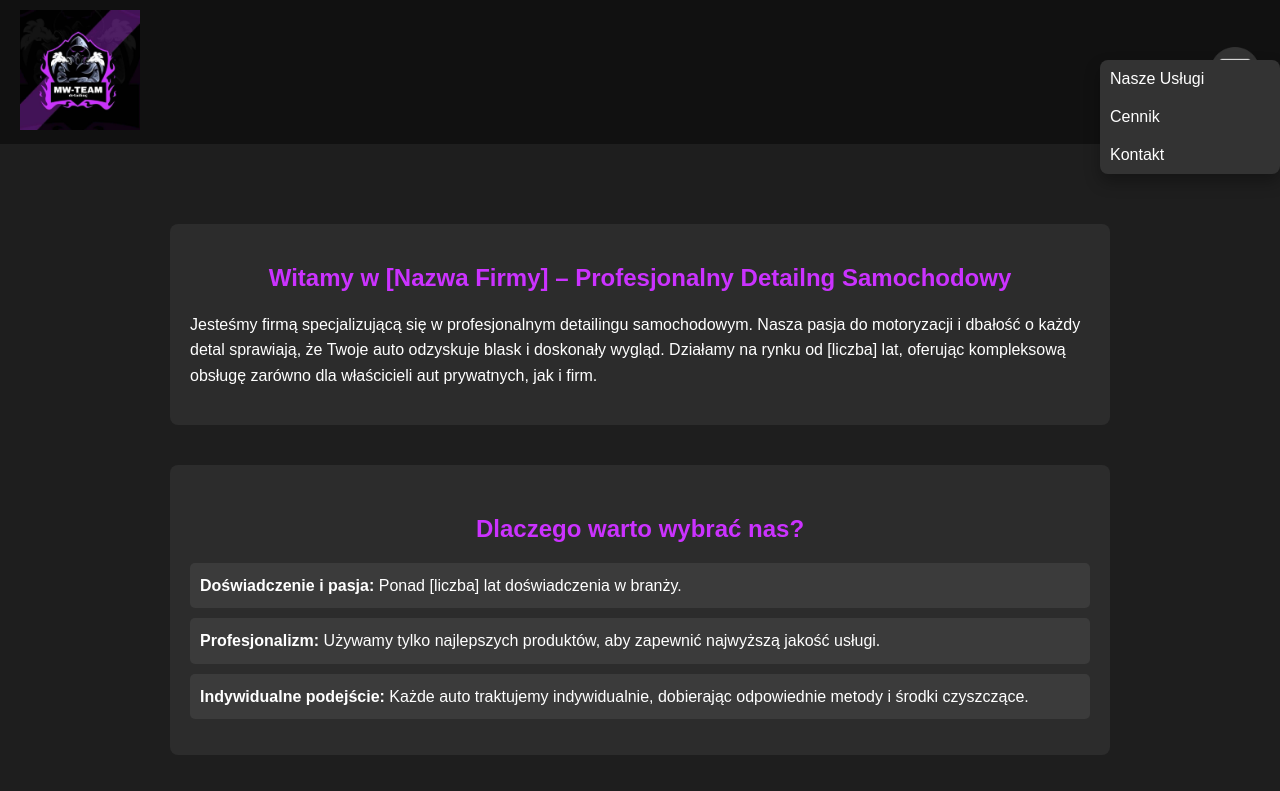
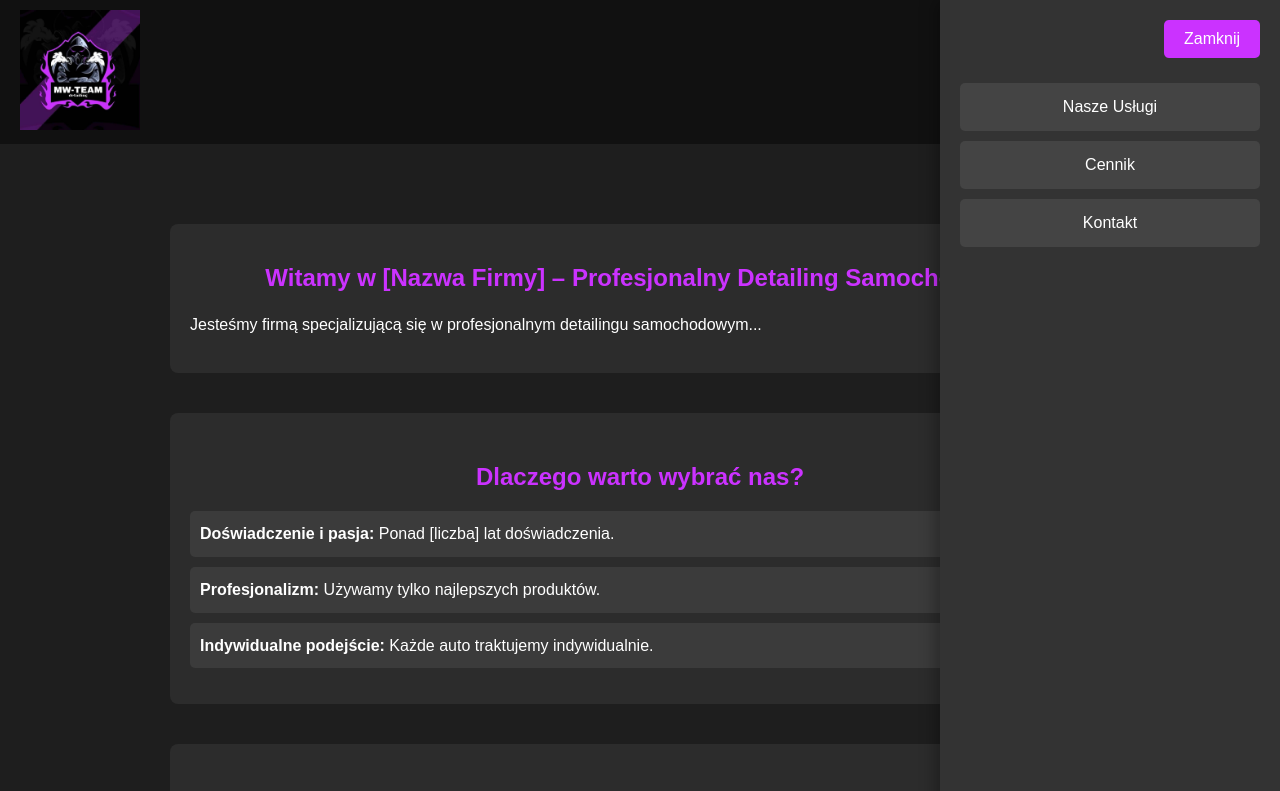
Before and after one commit to Machux133/Detailing-website, a plain HTML site: page index.html in a window 1280 px wide. Both pictures are taken after a click on the picture 1235 px from the left and 72 px from the top of the page. Shown: the top 791 px of the page. Drawn offline with Linux system fonts and the light colour scheme.

Commit message:
Update index.html

```diff
--- a/index.html
+++ b/index.html
@@ -3,14 +3,15 @@
 <head>
     <meta charset="UTF-8">
     <meta name="viewport" content="width=device-width, initial-scale=1.0">
-    <title>[Nazwa Firmy] - Detailng Samochodowy</title>
+    <title>[Nazwa Firmy] - Detailing Samochodowy</title>
     <style>
-        /* Styl globalny */
+        /* Global Styles */
         body {
             margin: 0;
             font-family: 'Arial', sans-serif;
             background-color: #1e1e1e;
             color: #fff;
+            overflow-x: hidden;
         }
 
         header {
@@ -21,49 +22,77 @@
             align-items: center;
         }
 
-        /* Logo */
         .logo {
-            width: 120px; /* Możesz dostosować szerokość logo */
+            width: 120px;
             height: auto;
         }
 
-        /* Styl dla obrazka menu (stack.png) */
         .menu-icon {
             width: 50px;
             height: 50px;
             cursor: pointer;
         }
 
-        /* Styl dla menu rozwijanego */
+        /* Dropdown Menu Styles */
         .dropdown {
-            display: none;
-            position: absolute;
-            top: 60px; /* Otwiera się 50px poniżej obrazka */
-            right: 0;  /* Menu pojawi się po prawej stronie */
+            position: fixed;
+            top: 0;
+            right: 0;
+            transform: translateX(100%); /* Menu is fully hidden initially */
+            width: 300px;
+            height: 100%;
             background-color: #333;
-            min-width: 180px;
-            border-radius: 8px;
-            box-shadow: 0 8px 16px rgba(0, 0, 0, 0.3);
+            display: flex;
+            flex-direction: column;
+            padding: 20px;
+            box-shadow: -5px 0 15px rgba(0, 0, 0, 0.3);
+            transition: transform 0.4s ease-in-out;
+            z-index: 1000;
+        }
+
+        .dropdown.open {
+            transform: translateX(0); /* Menu slides into view */
         }
 
         .dropdown a {
             color: white;
-            padding: 10px;
+            padding: 15px 10px;
             text-decoration: none;
-            display: block;
+            margin: 5px 0;
+            background-color: #444;
+            border-radius: 5px;
+            text-align: center;
         }
 
         .dropdown a:hover {
-            background-color: #cb32ff; /* Zmieniony kolor tła na #cb32ff */
+            background-color: #cb32ff;
         }
 
-        /* Styl sekcji */
+        /* Close Button Styles */
+        .close-button {
+            margin-left: auto;
+            margin-bottom: 20px;
+            background-color: #cb32ff;
+            color: white;
+            border: none;
+            padding: 10px 20px;
+            border-radius: 5px;
+            font-size: 16px;
+            cursor: pointer;
+            text-align: center;
+        }
+
+        .close-button:hover {
+            background-color: #e76f51;
+        }
+
+        /* Main Content */
         main {
             padding: 40px 20px;
         }
 
         h1, h2 {
-            color: #cb32ff; /* Zmieniony kolor nagłówków na #cb32ff */
+            color: #cb32ff;
             text-align: center;
         }
 
@@ -111,7 +140,7 @@
         }
 
         .contact button, .booking button {
-            background-color: #cb32ff; /* Zmieniony kolor przycisków na #cb32ff */
+            background-color: #cb32ff;
             border: none;
             padding: 15px;
             border-radius: 5px;
@@ -139,15 +168,13 @@
 
     <header>
         <a href="#home">
-            <!-- Logo firmy (obrazek) -->
             <img src="logo.jpg" alt="[Nazwa Firmy]" class="logo">
         </a>
-        <!-- Menu ikona (obrazek stack.png) do rozwinięcia menu -->
         <img src="stack.png" alt="Menu" class="menu-icon" onclick="toggleMenu()">
     </header>
 
     <div class="dropdown" id="dropdownMenu">
-        <!-- Lista rozwijana z linkami -->
+        <button class="close-button" onclick="closeMenu()">Zamknij</button>
         <a href="#uslugi" onclick="closeMenu()">Nasze Usługi</a>
         <a href="#cennik" onclick="closeMenu()">Cennik</a>
         <a href="#kontakt" onclick="closeMenu()">Kontakt</a>
@@ -155,26 +182,22 @@
 
     <main>
         <section id="home" class="about-us">
-            <h1>Witamy w [Nazwa Firmy] – Profesjonalny Detailng Samochodowy</h1>
-            <p>Jesteśmy firmą specjalizującą się w profesjonalnym detailingu samochodowym. Nasza pasja do motoryzacji i dbałość o każdy detal sprawiają, że Twoje auto odzyskuje blask i doskonały wygląd. Działamy na rynku od [liczba] lat, oferując kompleksową obsługę zarówno dla właścicieli aut prywatnych, jak i firm.</p>
+            <h1>Witamy w [Nazwa Firmy] – Profesjonalny Detailing Samochodowy</h1>
+            <p>Jesteśmy firmą specjalizującą się w profesjonalnym detailingu samochodowym...</p>
         </section>
 
         <section class="why-choose-us">
             <h2>Dlaczego warto wybrać nas?</h2>
             <ul>
-                <li><strong>Doświadczenie i pasja:</strong> Ponad [liczba] lat doświadczenia w branży.</li>
-                <li><strong>Profesjonalizm:</strong> Używamy tylko najlepszych produktów, aby zapewnić najwyższą jakość usługi.</li>
-                <li><strong>Indywidualne podejście:</strong> Każde auto traktujemy indywidualnie, dobierając odpowiednie metody i środki czyszczące.</li>
+                <li><strong>Doświadczenie i pasja:</strong> Ponad [liczba] lat doświadczenia.</li>
+                <li><strong>Profesjonalizm:</strong> Używamy tylko najlepszych produktów.</li>
+                <li><strong>Indywidualne podejście:</strong> Każde auto traktujemy indywidualnie.</li>
             </ul>
         </section>
 
         <section id="uslugi" class="services">
             <h2>Nasze Usługi</h2>
-            <p><strong>Mycie i Detailing Zewnętrzny:</strong> Mycie ręczne, dekontaminacja lakieru, polerowanie, woskowanie. Cena: [kwota]</p>
-            <p><strong>Detailing Wnętrza:</strong> Czyszczenie tapicerki, odkurzanie, pranie dywaników, pielęgnacja kokpitu. Cena: [kwota]</p>
-            <p><strong>Pielęgnacja Skóry:</strong> Czyszczenie i impregnacja tapicerki skórzanej. Cena: [kwota]</p>
-            <p><strong>Polerowanie Lakieru i Usuwanie Rys:</strong> Polerowanie i odświeżenie lakieru, usuwanie drobnych rys i zarysowań. Cena: [kwota]</p>
-            <p><strong>Powłoka Ceramiczna:</strong> Aplikacja powłoki ceramicznej dla ochrony lakieru. Cena: [kwota]</p>
+            <p><strong>Mycie i Detailing Zewnętrzny:</strong> Mycie ręczne, dekontaminacja...</p>
         </section>
 
         <section id="cennik" class="pricing">
@@ -182,9 +205,6 @@
             <ul>
                 <li><strong>Mycie zewnętrzne:</strong> [kwota]</li>
                 <li><strong>Detailing wnętrza:</strong> [kwota]</li>
-                <li><strong>Pełny detailing (wnętrze + zewnątrz):</strong> [kwota]</li>
-                <li><strong>Pakiet premium (z pełnym polerowaniem):</strong> [kwota]</li>
-                <li><strong>Powłoka ceramiczna:</strong> [kwota]</li>
             </ul>
         </section>
 
@@ -203,7 +223,6 @@
                 <button type="submit">Wyślij wiadomość</button>
             </form>
         </section>
-
     </main>
 
     <footer>
@@ -211,16 +230,14 @@
     </footer>
 
     <script>
-        // Funkcja do otwierania/zwijania menu
         function toggleMenu() {
             const dropdown = document.getElementById('dropdownMenu');
-            dropdown.style.display = dropdown.style.display === 'block' ? 'none' : 'block';
+            dropdown.classList.toggle('open');
         }
 
-        // Funkcja do zamykania menu po kliknięciu w opcję
         function closeMenu() {
             const dropdown = document.getElementById('dropdownMenu');
-            dropdown.style.display = 'none';
+            dropdown.classList.remove('open');
         }
     </script>
 
```
